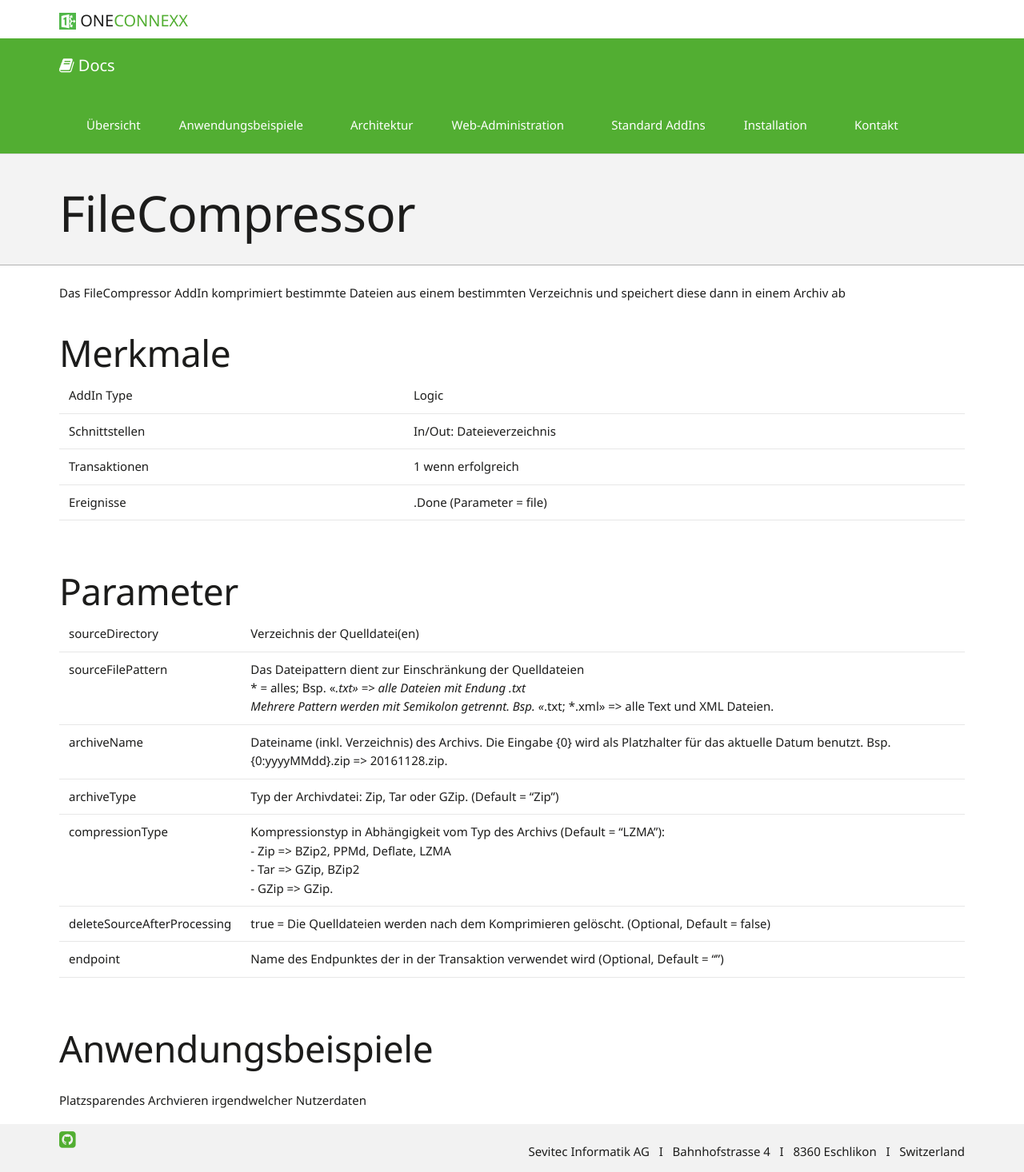
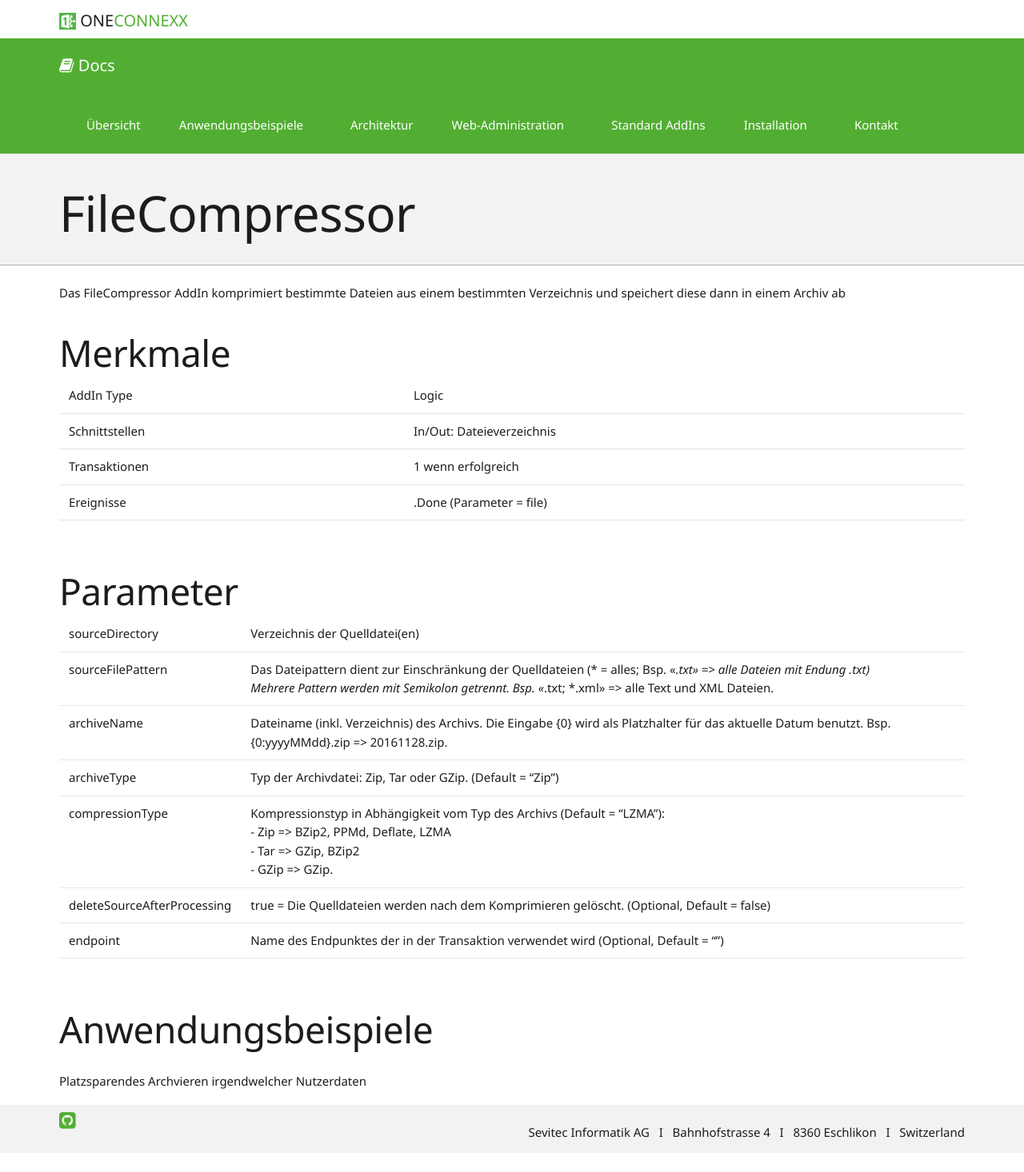
Before and after one commit to primesoft-group/oneconnexx-docs, a Jekyll site: the page built from _pages/addins/de/filecompressor.md, in a window 1280 px wide. Shown: the whole page at 80% size. Built offline with Jekyll 4.4.1, drawn with Linux system fonts in a browser that asks for light colours; nearby versions of some CDN libraries; some web fonts are replaced; after the commit the page ends 1442 px from its top, so only the background shows below that.

```diff
--- a/_pages/addins/de/filecompressor.md
+++ b/_pages/addins/de/filecompressor.md
@@ -21,7 +21,7 @@ Das FileCompressor AddIn komprimiert bestimmte Dateien aus einem bestimmten Verz
 {:.table .table-striped}
 | --- | --- |
 | sourceDirectory | Verzeichnis der Quelldatei(en) |
-| sourceFilePattern | Das Dateipattern dient zur Einschränkung der Quelldateien<br /> * = alles; Bsp. «*.txt» => alle Dateien mit Endung .txt <br />Mehrere Pattern werden mit Semikolon getrennt. Bsp. «*.txt; *.xml» => alle Text und XML Dateien. |
+| sourceFilePattern | Das Dateipattern dient zur Einschränkung der Quelldateien (* = alles; Bsp. «*.txt» => alle Dateien mit Endung .txt)<br />Mehrere Pattern werden mit Semikolon getrennt. Bsp. «*.txt; *.xml» => alle Text und XML Dateien. |
 | archiveName | Dateiname (inkl. Verzeichnis) des Archivs. Die Eingabe {0} wird als Platzhalter für das aktuelle Datum benutzt. Bsp. {0:yyyyMMdd}.zip => 20161128.zip. |
 | archiveType | Typ der Archivdatei: Zip, Tar oder GZip. (Default = "Zip") |
 | compressionType | Kompressionstyp in Abhängigkeit vom Typ des Archivs (Default = "LZMA"):<br />- Zip => BZip2, PPMd, Deflate, LZMA<br />- Tar => GZip, BZip2<br />- GZip => GZip. |
```
